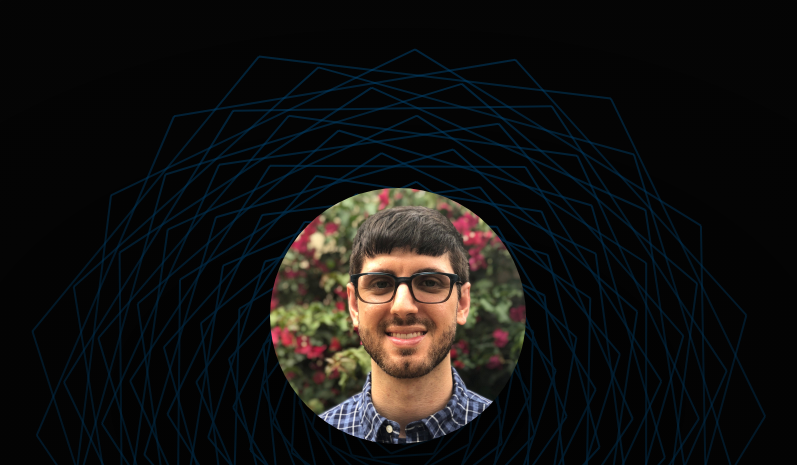
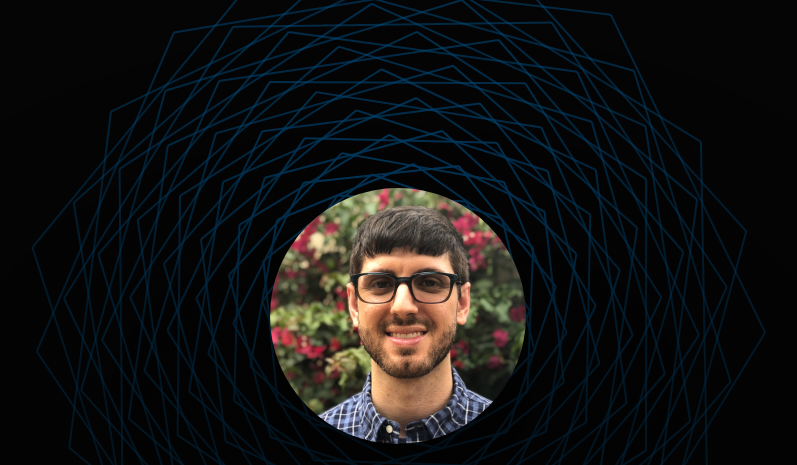
Before and after one commit to nickpisacane/nickp.me, a website built with webpack: page public/index.html in a window 1280 px wide. Shown: the top 465 px of the page, without its empty margins (242-1039 px from the left). Built offline with nearby package versions, Linux system fonts and the light colour scheme.

Commit message:
add support for anchored center (by element)

```diff
--- a/public/index.html
+++ b/public/index.html
@@ -22,7 +22,7 @@
     <div id="art"></div>
     <div class="container">
       <div class="info">
-        <img src="/img/me.jpg" class="info__img" />
+        <img src="/img/me.jpg" class="info__img" id="me" />
         <h1 class="info__name glitchy-text" data-glitchy-interval="20000">
           Nick Pisacane
         </h1>
--- a/src/Art.ts
+++ b/src/Art.ts
@@ -40,6 +40,7 @@ export default class Art {
   private canvas: HTMLCanvasElement;
   private targetEl: Element;
   private context: CanvasRenderingContext2D;
+  private anchorEl: Element | null = null;
 
   private segmentTime: number = 10;
   private center: Vec2;
@@ -80,7 +81,11 @@ export default class Art {
 
   private update = () => this.updateImpl();
 
-  constructor(targetEl: Element, layers: ArtLayer[] = []) {
+  constructor(
+    targetEl: Element,
+    layers: ArtLayer[] = [],
+    anchorEl: Element | null = null,
+  ) {
     this.targetEl = targetEl;
 
     this.reactionLayers = layers
@@ -89,13 +94,20 @@ export default class Art {
     this.intervalLayers = layers
       .filter(layer => typeof layer.interval === 'number')
       .map(createLayerContext);
+
+    this.anchorEl = anchorEl;
   }
 
   private calculateSize() {
     const width = window.innerWidth;
     const height = window.innerHeight;
     this.bounds = new Vec2(width, height);
-    this.center = this.bounds.mul(0.5);
+    if (!this.anchorEl) {
+      this.center = this.bounds.mul(0.5);
+    } else {
+      const {width, height, top, left} = this.anchorEl.getBoundingClientRect();
+      this.center = new Vec2(left + width / 2, top + height / 2);
+    }
     this.canvas.width = width;
     this.canvas.height = height;
   }
--- a/src/index.ts
+++ b/src/index.ts
@@ -161,7 +161,8 @@ const spirals: ArtLayer[] = [
 
 const init = () => {
   const artContainer = document.querySelector('#art');
-  const art = new Art(artContainer, [butterFly, dreamCatcher, ...spirals]);
+  const me = document.querySelector('#me');
+  const art = new Art(artContainer, [butterFly, dreamCatcher, ...spirals], me);
 
   art.initialize();
   (window as any).feather.replace();
```
